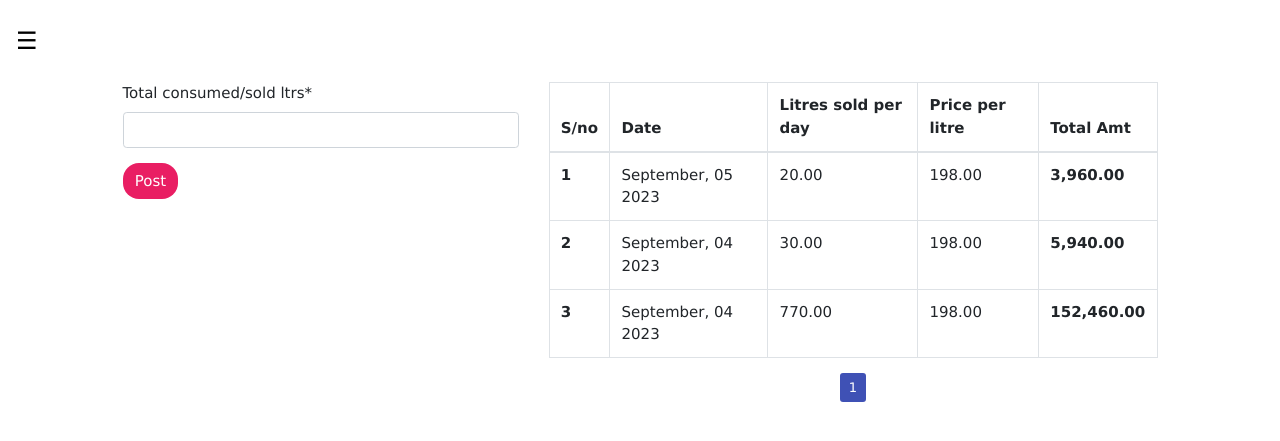
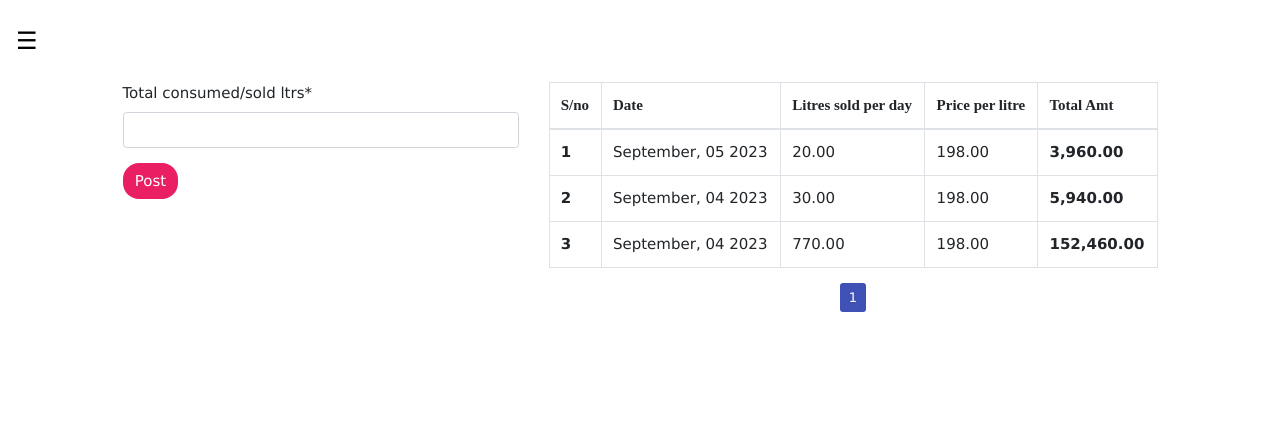
Before and after one commit to EronePeter/fuel, a Django app: page / in a window 1280 px wide. Shown: the top 441 px of the page. Run offline with Django 4.2, Linux system fonts and the light colour scheme; a user stored in the database is signed in; data comes from the database, SQL or seed files in the repository; some libraries are stand-ins or nearby versions.

Commit message:
Update home.html

```diff
--- a/app/templates/app/home.html
+++ b/app/templates/app/home.html
@@ -61,10 +61,10 @@
                                                 <table class="table table-bordered">
                                                     <thead>
                                                         <tr>
-                                                            <th class="w3-cursive">Initial ltrs</th>
-                                                            <th class="w3-cursive">consumed/sold ltrs</th>
-                                                            <th class="w3-cursive">remaining ltrs</th>
-                                                            <th class="w3-cursive">S-ltrs amt</th>
+                                                            <th class="w3-monospace">Initial ltrs</th>
+                                                            <th class="w3-monospace">consumed/sold ltrs</th>
+                                                            <th class="w3-monospace">remaining ltrs</th>
+                                                            <th class="w3-monospace">S-ltrs amt</th>
                                                         </tr>
                                                     </thead>
                                                     <tbody>
@@ -172,7 +172,7 @@
                                 <div class="table-responsive">
                                     <table class="table table-bordered">
                                         <thead>
-                                            <tr class="w3-cursive">
+                                            <tr class="w3-serif">
                                                 <th>S/no</th>
                                                 <th>Date</th>
                                                 <th>Litres sold per day</th>
@@ -189,7 +189,7 @@
                                                         <td class="w3-monospace">{{ instance.litres_per_day }}</td>
                                                         <td class="w3-monospace">{{ instance.price_per_litre }}</td>
                                                         <th>
-                                                            <span class="w3-cursive">{{ sum|intcomma }}</span>
+                                                            <span class="w3-sans-serif">{{ sum|intcomma }}</span>
                                                         </th>
 
                                                     {% endfor %}
@@ -221,7 +221,7 @@
 
                             {% else %}
                                 <div>
-                                    <p class="w3-cursive">No information captured yet.</p>
+                                    <p class="w3-monospace">No information captured yet.</p>
                                 </div>
                             {% endif %}
                         </div>
```
